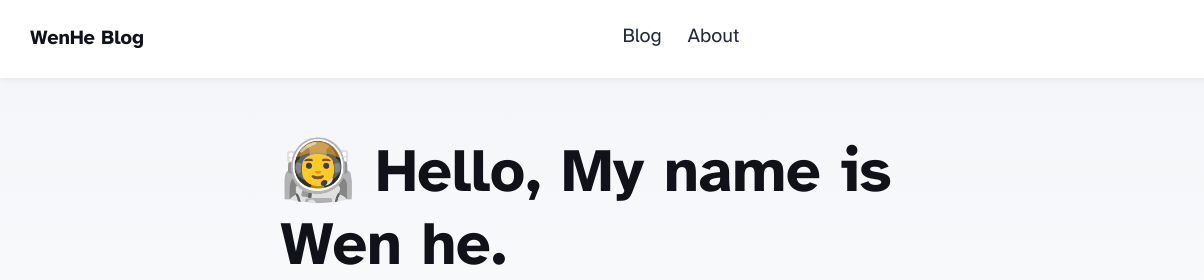
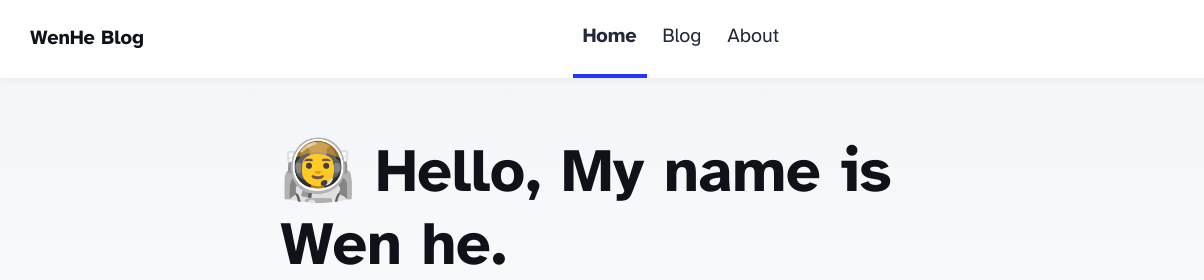
Before and after one commit to iqiang111/astro-blog-starter-template, an Astro site: page / in a window 1280 px wide. Shown: the top 280 px of the page, 0-1204 px from the left. Built offline with nearby package versions, Linux system fonts and the light colour scheme; Astro itself is replaced by a stand-in of ours.

Commit message:
need home page

```diff
--- a/src/components/Header.astro
+++ b/src/components/Header.astro
@@ -7,7 +7,7 @@ import { SITE_TITLE } from '../consts';
 	<nav>
 		<h2><a href="/">{SITE_TITLE}</a></h2>
 		<div class="internal-links">
-			<!--<HeaderLink  href="/">Home</HeaderLink>-->
+			<HeaderLink  href="/">Home</HeaderLink>
 			<HeaderLink href="/blog">Blog</HeaderLink>
 			<HeaderLink href="/about">About</HeaderLink>
 		</div>
```
